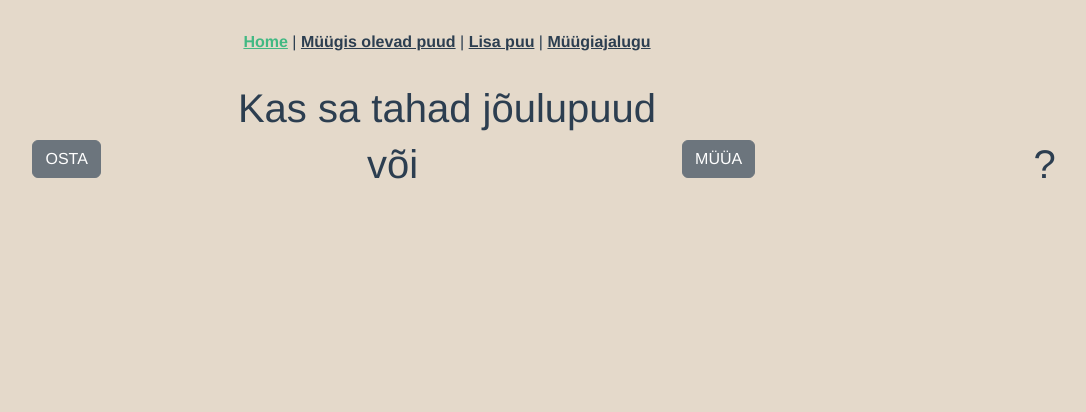
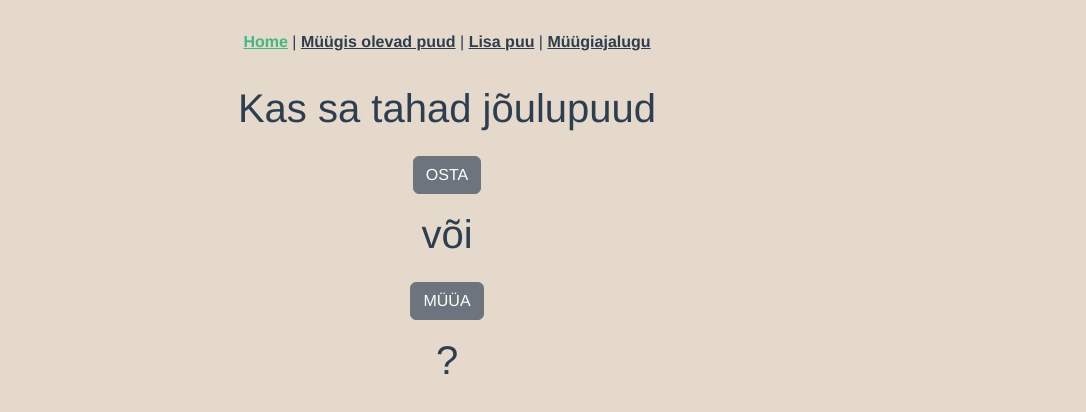
Before and after one commit to raili-git/front_vali_kuusk, a Vue app: page /registration in a window 1280 px wide. Shown: the top 412 px of the page, without its empty margins (193-1279 px from the left). Built offline with nearby package versions, Linux system fonts and the light colour scheme.

Commit message:
Home view joondatud

```diff
--- a/src/views/HomeView.vue
+++ b/src/views/HomeView.vue
@@ -1,15 +1,19 @@
 <template >
   <div>
-    <h1>Kas sa tahad jõulupuud</h1>
-    <div class="row justify-content-center">
-      <div class="col-lg-5">
-        <button v-on:click="clickNavigateToShop" type="button" class="btn btn-secondary">OSTA</button>
-      </div>
-      <h1 class="col-lg-1">või</h1>
-      <div class="col-lg-5">
-        <button v-on:click="clickNavigateToLogin" class="btn btn-secondary">MÜÜA</button>
-      </div>
-      <h1 class="col-lg-1">?</h1>
+    <div>
+      <h1>Kas sa tahad jõulupuud</h1>
+    </div>
+    <div>
+      <button v-on:click="clickNavigateToShop" type="button" class="btn btn-secondary mt-3 mb-3">OSTA</button>
+    </div>
+    <div>
+      <h1>või</h1>
+    </div>
+    <div>
+      <button v-on:click="clickNavigateToLogin" class="btn btn-secondary mt-3 mb-3">MÜÜA</button>
+    </div>
+    <div>
+      <h1>?</h1>
     </div>
   </div>
 </template>
--- a/src/views/ShopView.vue
+++ b/src/views/ShopView.vue
@@ -33,7 +33,7 @@
             <CountyDropdown @clickSelectedCountyIdEvent = "clickSelectedCountyIdEvent" />
 
             <div>
-              <button type="button" class="btn btn-secondary">Tühjenda valikud</button>
+              <button type="button" class="btn btn-secondary">Filtreeri</button>
             </div>
           </div>
         </div>
```
